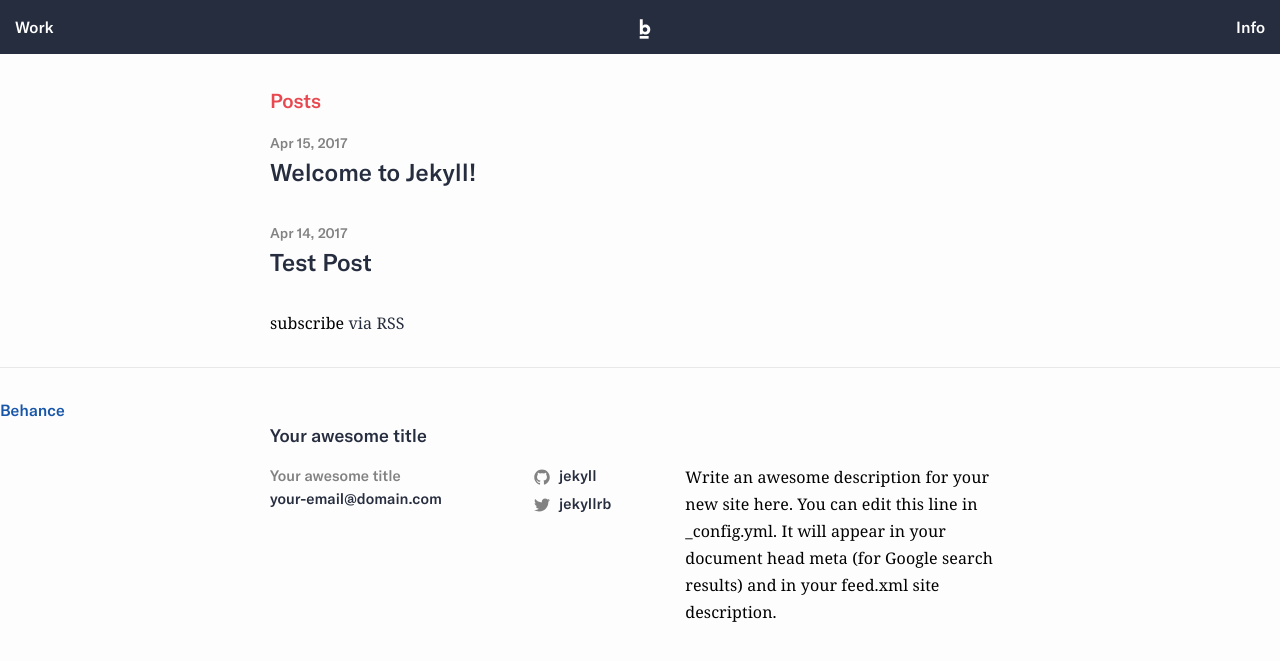
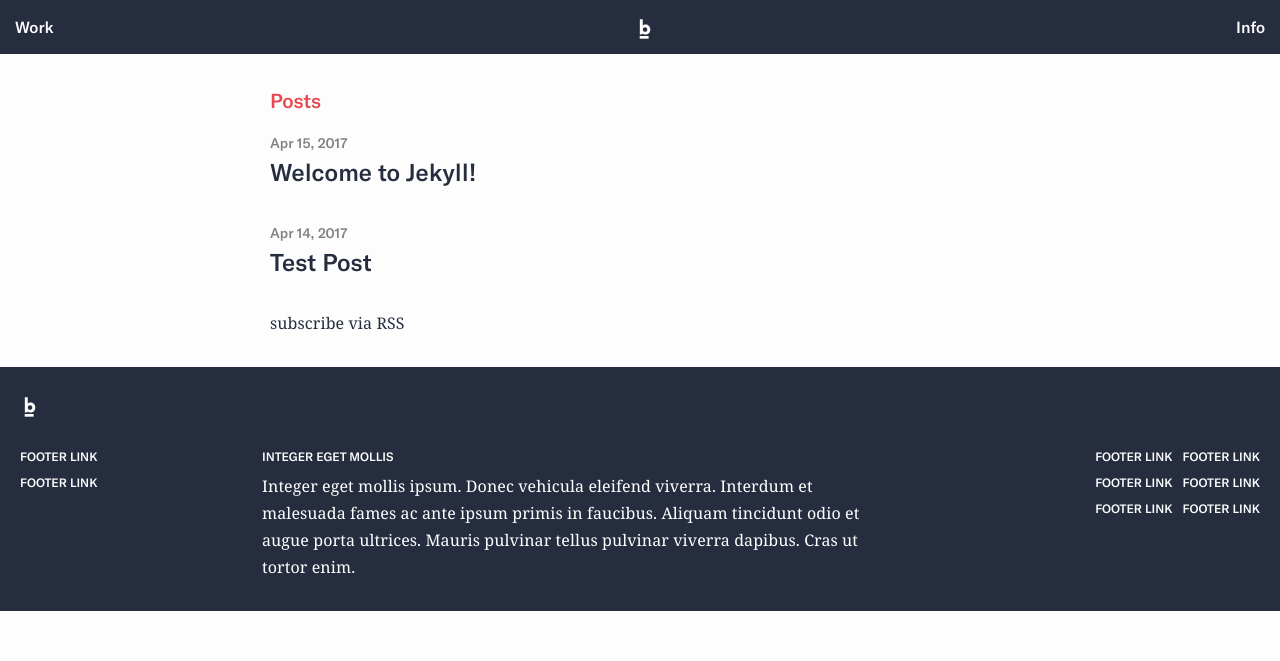
Before and after one commit to benludwig/benludwig.github.io, a Jekyll site: the page built from index.md, in a window 1280 px wide. Shown: the top 661 px of the page. Built offline with Jekyll 4.4.1, drawn with Linux system fonts in a browser that asks for light colours.

```diff
--- a/_config.yml
+++ b/_config.yml
@@ -32,3 +32,7 @@ gems:
 exclude:
   - Gemfile
   - Gemfile.lock
+
+collections:
+  cookies:
+    output: true
--- a/_includes/footer.html
+++ b/_includes/footer.html
@@ -1,52 +1,31 @@
-<footer class="site-footer">
-
-<a href="">Behance</a>
-
-
-
-
-
-  <div class="wrapper">
-
-    <h2 class="footer-heading">{{ site.title | escape }}</h2>
-
-    <div class="footer-col-wrapper">
-      <div class="footer-col footer-col-1">
-        <ul class="contact-list">
-          <li>
-            {% if site.author %}
-              {{ site.author | escape }}
-            {% else %}
-              {{ site.title | escape }}
-            {% endif %}
-            </li>
-            {% if site.email %}
-            <li><a href="mailto:{{ site.email }}">{{ site.email }}</a></li>
-            {% endif %}
-        </ul>
+<div class="footer">
+  <div class="footer-inside">
+    <div class="footer-logo">
+      <div class="logo"><a href="/"><img src="/assets/images/logo.svg"></a></div>
+    </div>
+    <div class="footer-thirds">
+      <div class="footer-third first">
+        <div class="footer-link"><a href="#">Footer Link</a></div>
+        <div class="footer-link"><a href="#">Footer Link</a></div>
       </div>
-
-      <div class="footer-col footer-col-2">
-        <ul class="social-media-list">
-          {% if site.github_username %}
-          <li>
-            {% include icon-github.html username=site.github_username %}
-          </li>
-          {% endif %}
-
-          {% if site.twitter_username %}
-          <li>
-            {% include icon-twitter.html username=site.twitter_username %}
-          </li>
-          {% endif %}
-        </ul>
+      <div class="footer-third second">
+        <div class="small-caps">Integer eget mollis</div>
+        <p>Integer eget mollis ipsum. Donec vehicula eleifend viverra. Interdum et malesuada fames ac ante ipsum primis in faucibus. Aliquam tincidunt odio et augue porta ultrices. Mauris pulvinar tellus pulvinar viverra dapibus. Cras ut tortor enim.</p>
       </div>
-
-      <div class="footer-col footer-col-3">
-        <p>{{ site.description | escape }}</p>
+      <div class="footer-third third">
+        <div class="columns">
+          <div class="column-first">
+            <div class="footer-link"><a href="#">Footer Link</a></div>
+            <div class="footer-link"><a href="#">Footer Link</a></div>
+            <div class="footer-link"><a href="#">Footer Link</a></div>
+          </div>
+          <div class="column-second">
+            <div class="footer-link"><a href="#">Footer Link</a></div>
+            <div class="footer-link"><a href="#">Footer Link</a></div>
+            <div class="footer-link"><a href="#">Footer Link</a></div>
+          </div>
+        </div>
       </div>
     </div>
-
   </div>
-
-</footer>
+</div>
--- a/_sass/abstracts/_variables.scss
+++ b/_sass/abstracts/_variables.scss
@@ -81,7 +81,6 @@ $color-white: #ffffff;
     font-family: Georgia, serif;
     font-style: normal;
     font-weight: 400;
-    color: #000;
     font-size: 16px;
     line-height: 27px;
     -moz-osx-font-smoothing: grayscale;
@@ -188,6 +187,12 @@ $border-radius: 4px;
     align-items: center;
     }
 
+@mixin flex-align-start {
+    -webkit-box-align: start;
+    -ms-flex-align: start;
+    align-items: flex-start;
+   }
+
 @mixin flex-align-end {
     -webkit-box-align: end;
     -ms-flex-align: end;
--- a/_sass/style.scss
+++ b/_sass/style.scss
@@ -39,27 +39,11 @@ p {
     @include p;
     }
 
-.card {
-    background-color: blue;
-    position: relative;
-    width: 100%;
-    padding-top: 90%; /* 16:9 Aspect Ratio */
-    }
-
-.card-top {
-    position:  absolute;
-    top: 0;
-    width: 100%;
-    height: 50%;
-    background-color:#333333;
-    }
-
-.card-bottom {
-    position:  absolute;
-    bottom: 0;
-    width: 100%;
-    height:50%;
-    background-color: #ececec;
+.small-caps,
+.footer-link {
+    font-size: $font-size-utility-small;
+    text-transform: uppercase;
+    margin-bottom: 8px;
     }
 
 /*Primary Nav--------------------------
@@ -85,20 +69,20 @@ p {
 /*Comps--------------------------------
 -------------------------------------*/
 
-.comp01-top {
+.overlap1-top {
     @include flex;
     @include flex-align-center;
     position: relative;
     width: 100%;
     }
 
-.comp01-top .comp01-left {
+.overlap1-top .overlap1-left {
     background-color: $color-dark;
     width: 50%;
     padding-top: 30%;
     }
 
-.comp01-top .comp01-right {
+.overlap1-top .overlap1-right {
     position: absolute;
     left: 10%;
     width: 90%;
@@ -106,7 +90,7 @@ p {
     background-color: $color-neutral;
     }
 
-.comp01-bottom {
+.overlap1-bottom {
     @include flex;
     @include flex-justify-center;
     @include flex-align-end;
@@ -115,25 +99,102 @@ p {
     padding: 0px 10%;
     }
 
-.comp01-bottom .comp01-left {
+.overlap1-bottom .overlap1-left {
     background-color: grey;
     width: 50%;
     padding-top:30%;
     }
 
-.comp01-bottom .comp01-right {
+.overlap1-bottom .overlap1-right {
     background-color: #1a1a1a;
     width: 50%;
     padding-top:20%;
     }
 
-.comp01-gs .comp01-top .comp01-left {
+.overlap1-gs .overlap1-top .overlap1-left {
     background: $color-hot;
     }
 
 /*George Street -----------------------
 -------------------------------------*/
 
-.gs .comp01-top .comp01-right {
+.gs .overlap1-top .overlap1-right {
     background: #00ff00 url("../images/GS3.jpg") no-repeat center;
     }
+
+/*Footer-------------------------------
+-------------------------------------*/
+
+.footer {
+    background-color: $color-dark;
+    color: $color-white;
+    }
+
+.footer-inside {
+    padding: 30px 20px;
+    }
+
+.footer-link a {
+    color: $color-white;
+    }
+
+.footer-inside img {
+    display: block;
+    max-width: 20px;
+    }
+
+.footer .columns {
+    @include flex;
+    @include flex-align-start;
+    }
+
+.footer .column-second {
+    padding: 0 0 0 10px;
+    }
+
+@media screen and (max-width: 300px) {
+.footer-logo,
+.footer-third {
+    padding: 0 0 30px 0;
+    }
+    }
+
+@media screen and (max-width: 700px) and (min-width: 300px) {
+.footer-inside  {
+    @include flex;
+    @include flex-align-start;
+    }
+.footer-logo {
+    width: 10%;
+    }
+.footer-thirds {
+    width: 90%;
+    padding: 0 0 0 20px;
+    }
+.footer-third {
+    padding: 0 0 30px 0;
+    }
+    }
+
+@media screen and (min-width: 701px) {
+.footer-logo {
+    padding: 0 0 30px 0;
+    }
+.footer-thirds {
+    @include flex;
+    @include flex-align-start;
+    }
+.footer-third.first {
+    width: 20%;
+    }
+.footer-third.second {
+    width: 50%;
+    padding: 0 30px 0 0;
+    }
+.footer-third.third {
+    width: 30%;
+    }
+.footer .columns {
+    @include flex-justify-flex-end;
+    }
+    }
```
Also changed, not shown: _cookies/afghan.md (added, +8 -0 lines), _includes/_footer.html (added, +52 -0 lines), _layouts/_home.html (added, +26 -0 lines), _layouts/cookie.html (added, +10 -0 lines), _work/expeditions.markdown (added, +14 -0 lines), cookies.html (added, +10 -0 lines), _work/george-street.markdown (renamed from work/george-street.markdown). Lines whose indentation alone changed are shown as unchanged.
